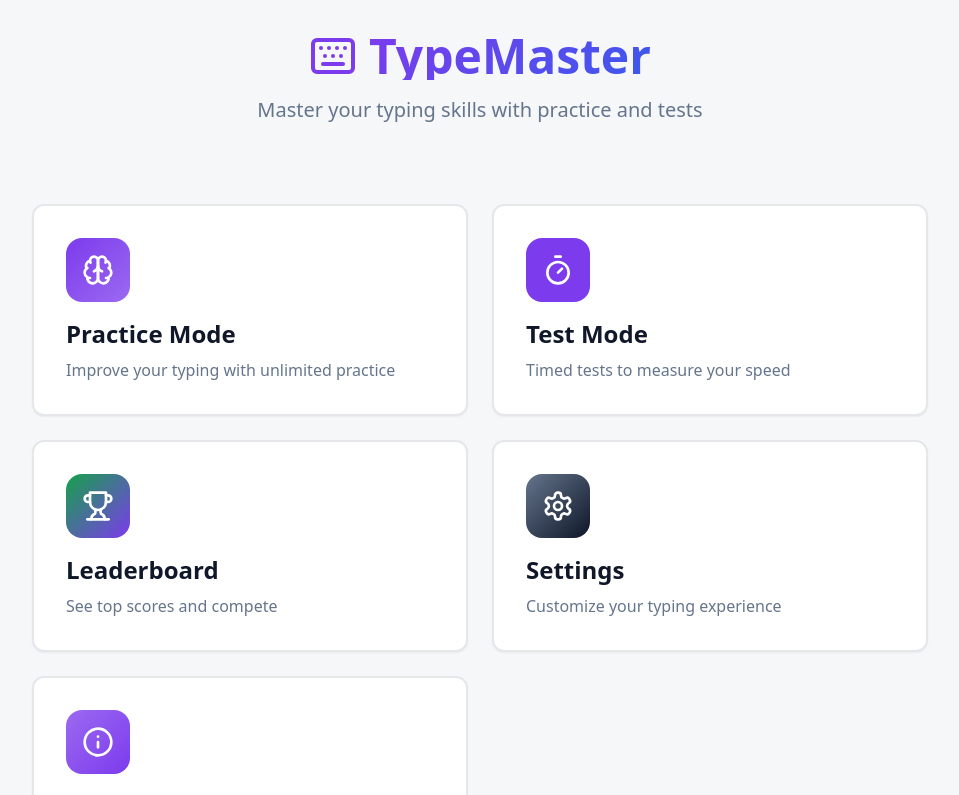
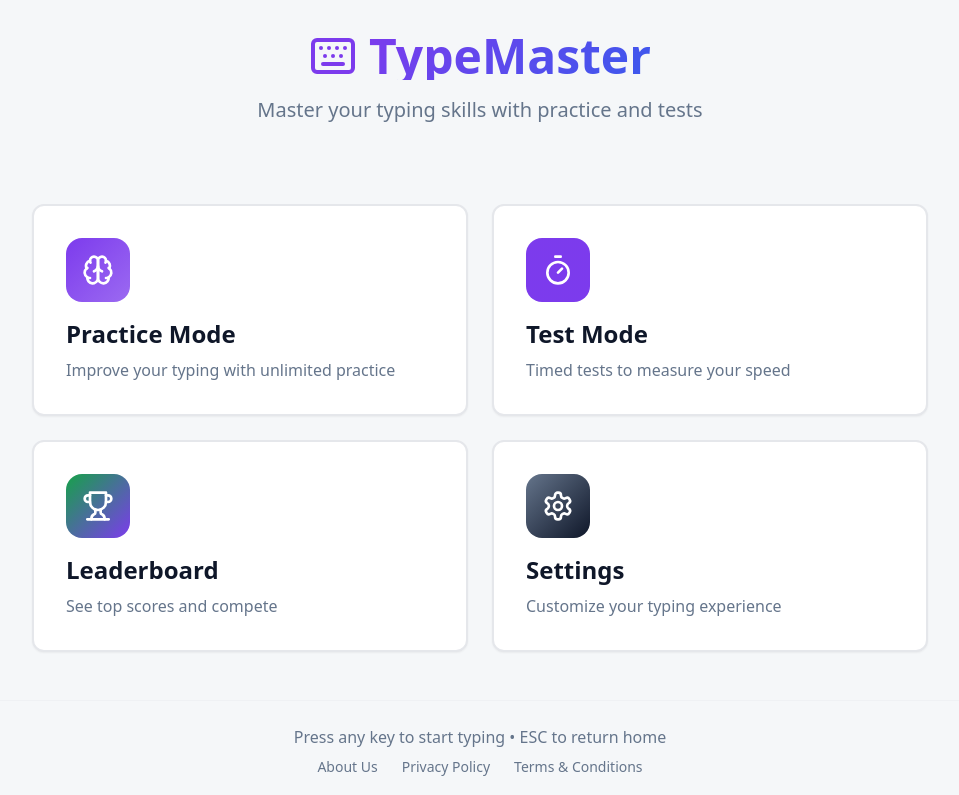
Before and after one commit to muhammad-ali-code1/typingmaster-app, a React (Vite) app: page / in a window 1280 px wide. Shown: the top 795 px of the page, without its empty margins (160-1119 px from the left). Built offline with nearby package versions, Linux system fonts and the light colour scheme; the HTML template or start-up script is replaced by a standard one.

Commit message:
Refactor About Us page

```diff
--- a/src/pages/Home.tsx
+++ b/src/pages/Home.tsx
@@ -1,7 +1,7 @@
 import { useNavigate } from "react-router-dom";
 import { Button } from "@/components/ui/button";
 import { Card } from "@/components/ui/card";
-import { Brain, Timer, Trophy, Settings, Keyboard, Info } from "lucide-react";
+import { Brain, Timer, Trophy, Settings, Keyboard } from "lucide-react";
 
 const Home = () => {
   const navigate = useNavigate();
@@ -34,13 +34,6 @@ const Home = () => {
       icon: Settings,
       path: "/settings",
       gradient: "from-muted-foreground to-foreground",
-    },
-    {
-      title: "About Us",
-      description: "Learn more about TypeMaster",
-      icon: Info,
-      path: "/about",
-      gradient: "from-primary-glow to-accent",
     },
   ];
 
@@ -86,8 +79,21 @@ const Home = () => {
         </div>
       </main>
 
-      <footer className="py-6 text-center text-muted-foreground">
-        <p>Press any key to start typing • ESC to return home</p>
+      <footer className="py-6 text-center text-muted-foreground border-t border-border/40">
+        <div className="container mx-auto px-4">
+          <p className="mb-2">Press any key to start typing • ESC to return home</p>
+          <div className="flex justify-center gap-6 text-sm">
+            <button onClick={() => navigate("/about")} className="hover:text-primary transition-colors">
+              About Us
+            </button>
+            <button onClick={() => navigate("/privacy-policy")} className="hover:text-primary transition-colors">
+              Privacy Policy
+            </button>
+            <button onClick={() => navigate("/terms-and-conditions")} className="hover:text-primary transition-colors">
+              Terms & Conditions
+            </button>
+          </div>
+        </div>
       </footer>
     </div>
   );
```
